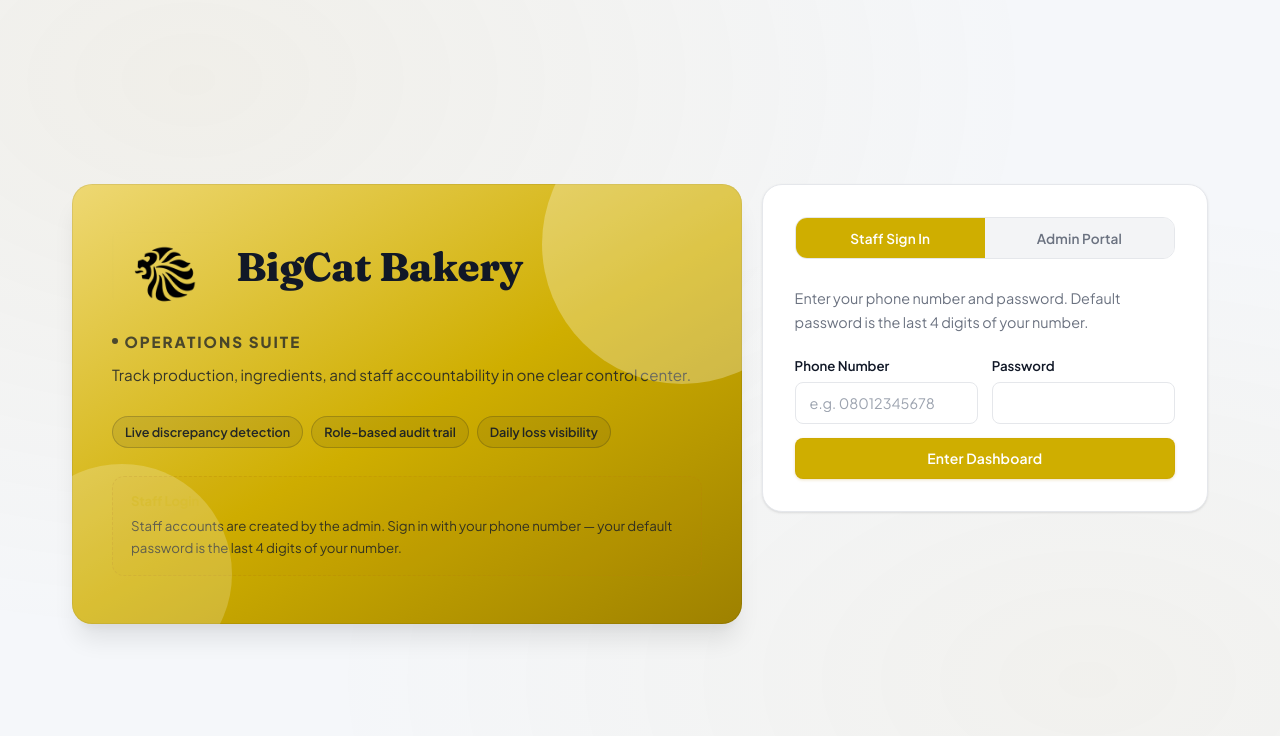
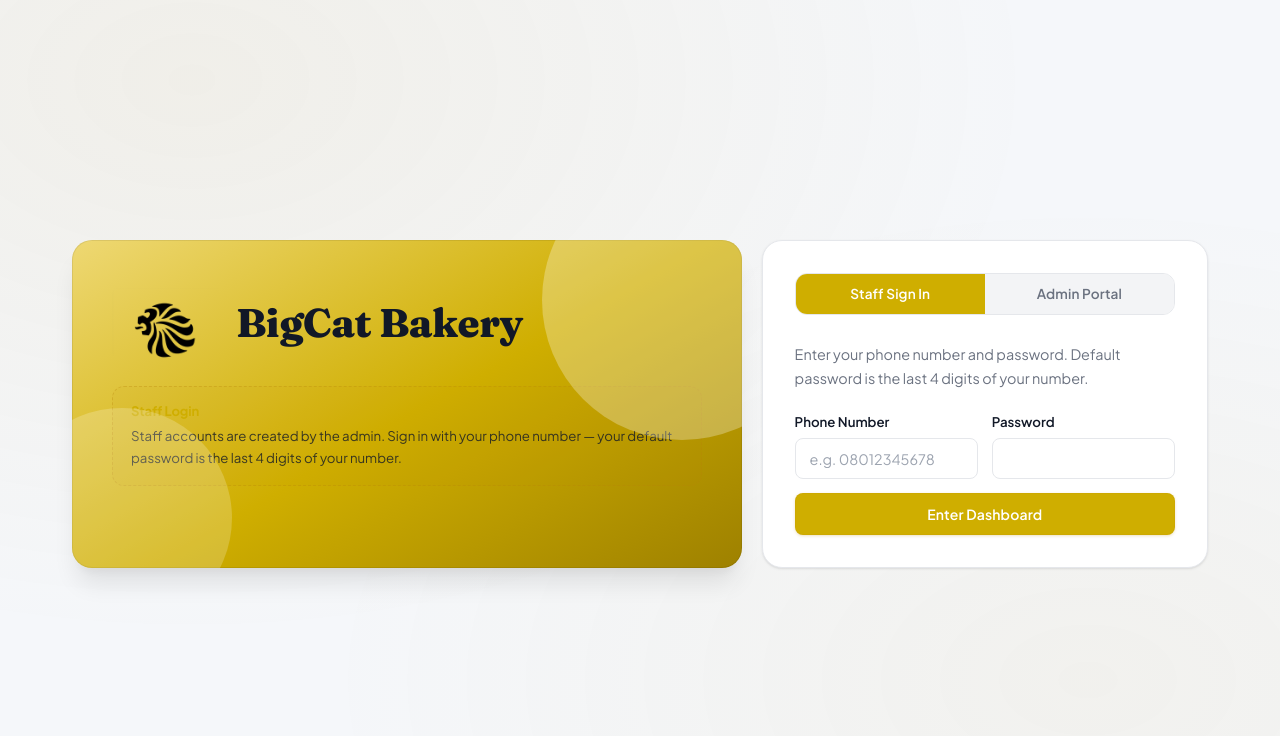
Before and after one commit to badadeveloper001-dev/marketplace-logistics, a website: page public/index.html in a window 1280 px wide. Drawn offline with Linux system fonts and the light colour scheme.

Commit message:
Remove non-essential onboarding copy for staff login

```diff
--- a/public/index.html
+++ b/public/index.html
@@ -22,14 +22,6 @@
               <img src="/image.png" alt="BigCat Bakery" class="brand-logo-img" />
             </div>
             <h1>BigCat Bakery</h1>
-          </div>
-          <p class="eyebrow">Operations Suite</p>
-          <p class="brand-tagline">Track production, ingredients, and staff accountability in one clear control center.</p>
-
-          <div class="feature-pills">
-            <span>Live discrepancy detection</span>
-            <span>Role-based audit trail</span>
-            <span>Daily loss visibility</span>
           </div>
 
           <div class="seed-box">
```
